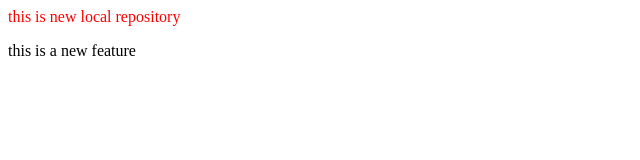
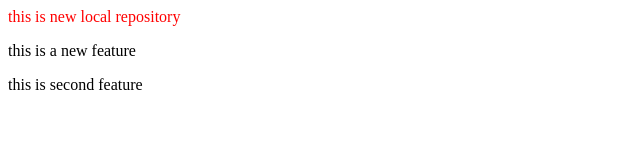
Before and after one commit to Psm011/newrepo2, a plain HTML site: page LocalRepo/index.html in a window 1280 px wide. Shown: the whole page, without its empty margins (0-640 px from the left). Drawn offline with Linux system fonts and the light colour scheme.

Commit message:
second feature

```diff
--- a/LocalRepo/index.html
+++ b/LocalRepo/index.html
@@ -1,2 +1,3 @@
 <p style="color:red;">this is new local repository</p>
 <p>this is a new feature</p>
+<p>this is second feature</p>
```
